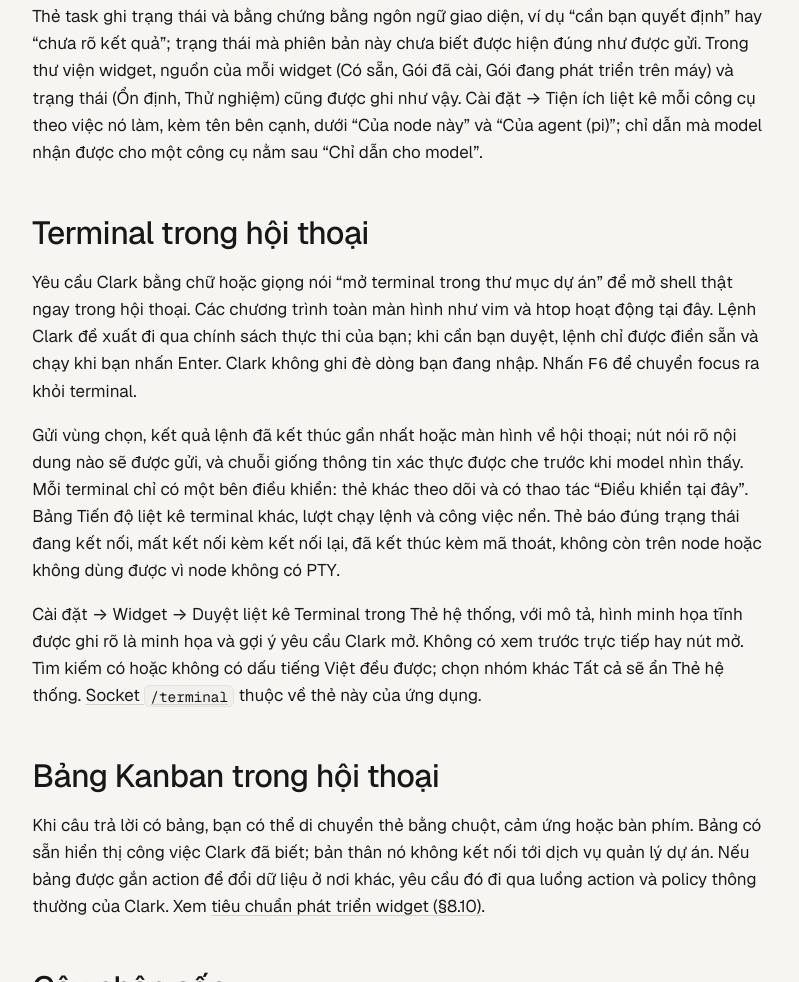
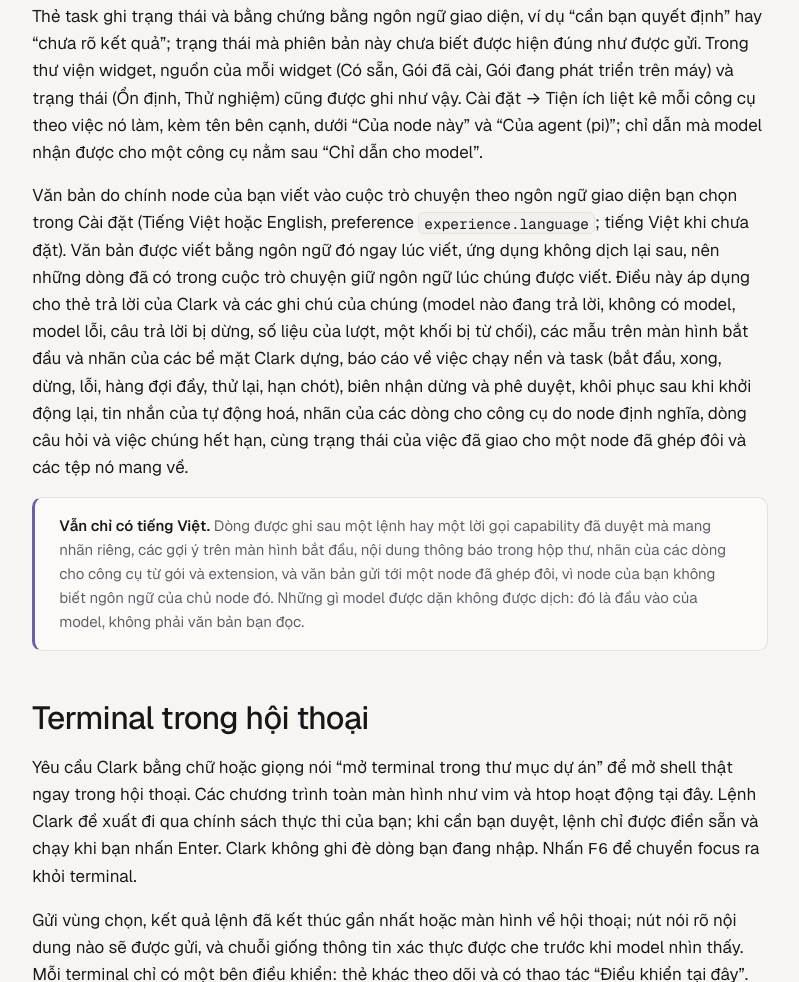
Before and after one commit to digitopvn/clarkcant-web, a website with bundled scripts: page vi/docs/index.html in a window 1280 px wide. Shown: the part 2537-3519 px from the top of the page, without its empty margins (315-1114 px from the left). Built offline with nearby package versions, Linux system fonts and the light colour scheme.

Commit message:
docs: say host-written conversation text follows the interface language
Reply cards, samples, composed surfaces, background and task reports,
receipts, recovery, automation, tool row labels, question rows and
hand-off status are now written in the experience.language preference.
List what is still Vietnamese-only, in English and Vietnamese.

```diff
--- a/vi/docs/index.html
+++ b/vi/docs/index.html
@@ -98,6 +98,8 @@ node apps/cli/src/main.ts ask "how do I connect Cursor to you?"</code></pre>
 
 <h2 id="interface-language">Nhãn theo ngôn ngữ giao diện</h2>
 <p>Thẻ task ghi trạng thái và bằng chứng bằng ngôn ngữ giao diện, ví dụ “cần bạn quyết định” hay “chưa rõ kết quả”; trạng thái mà phiên bản này chưa biết được hiện đúng như được gửi. Trong thư viện widget, nguồn của mỗi widget (Có sẵn, Gói đã cài, Gói đang phát triển trên máy) và trạng thái (Ổn định, Thử nghiệm) cũng được ghi như vậy. Cài đặt → Tiện ích liệt kê mỗi công cụ theo việc nó làm, kèm tên bên cạnh, dưới “Của node này” và “Của agent (pi)”; chỉ dẫn mà model nhận được cho một công cụ nằm sau “Chỉ dẫn cho model”.</p>
+<p>Văn bản do chính node của bạn viết vào cuộc trò chuyện theo ngôn ngữ giao diện bạn chọn trong Cài đặt (Tiếng Việt hoặc English, preference <code>experience.language</code>; tiếng Việt khi chưa đặt). Văn bản được viết bằng ngôn ngữ đó ngay lúc viết, ứng dụng không dịch lại sau, nên những dòng đã có trong cuộc trò chuyện giữ ngôn ngữ lúc chúng được viết. Điều này áp dụng cho thẻ trả lời của Clark và các ghi chú của chúng (model nào đang trả lời, không có model, model lỗi, câu trả lời bị dừng, số liệu của lượt, một khối bị từ chối), các mẫu trên màn hình bắt đầu và nhãn của các bề mặt Clark dựng, báo cáo về việc chạy nền và task (bắt đầu, xong, dừng, lỗi, hàng đợi đầy, thử lại, hạn chót), biên nhận dừng và phê duyệt, khôi phục sau khi khởi động lại, tin nhắn của tự động hoá, nhãn của các dòng cho công cụ do node định nghĩa, dòng câu hỏi và việc chúng hết hạn, cùng trạng thái của việc đã giao cho một node đã ghép đôi và các tệp nó mang về.</p>
+<p class="note"><strong>Vẫn chỉ có tiếng Việt.</strong> Dòng được ghi sau một lệnh hay một lời gọi capability đã duyệt mà mang nhãn riêng, các gợi ý trên màn hình bắt đầu, nội dung thông báo trong hộp thư, nhãn của các dòng cho công cụ từ gói và extension, và văn bản gửi tới một node đã ghép đôi, vì node của bạn không biết ngôn ngữ của chủ node đó. Những gì model được dặn không được dịch: đó là đầu vào của model, không phải văn bản bạn đọc.</p>
 
 <h2 id="terminal">Terminal trong hội thoại</h2>
 <p>Yêu cầu Clark bằng chữ hoặc giọng nói “mở terminal trong thư mục dự án” để mở shell thật ngay trong hội thoại. Các chương trình toàn màn hình như vim và htop hoạt động tại đây. Lệnh Clark đề xuất đi qua chính sách thực thi của bạn; khi cần bạn duyệt, lệnh chỉ được điền sẵn và chạy khi bạn nhấn Enter. Clark không ghi đè dòng bạn đang nhập. Nhấn <kbd>F6</kbd> để chuyển focus ra khỏi terminal.</p>
```
Also changed, not shown: docs/index.html (+2 -0 lines).
